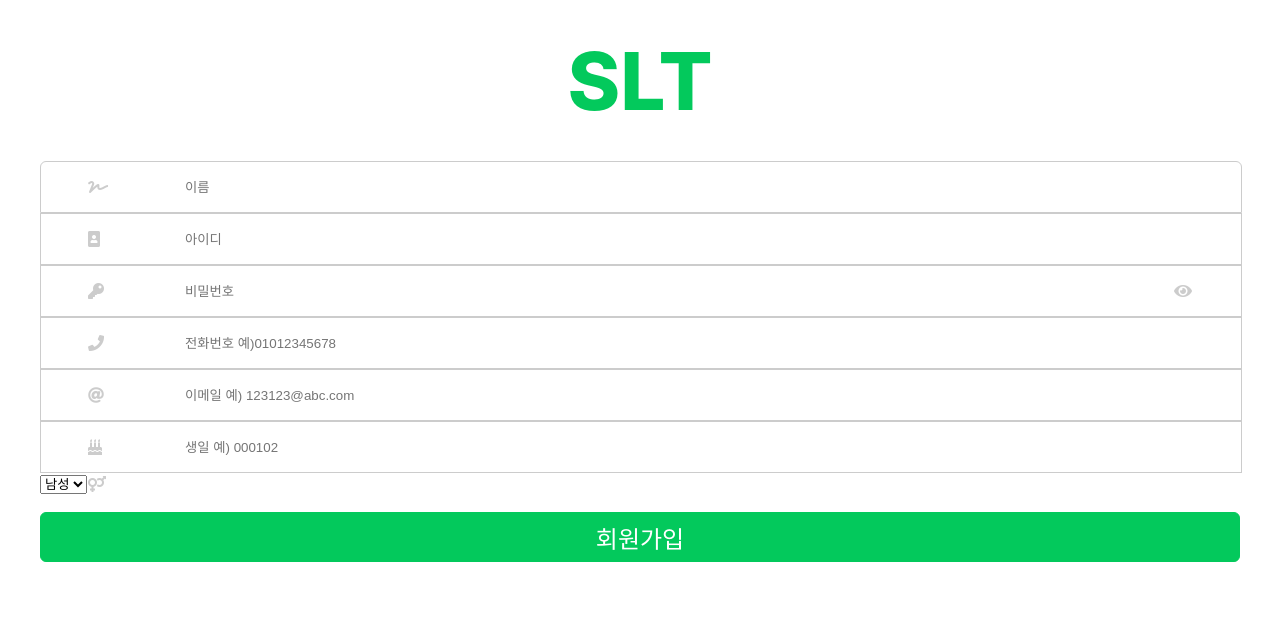
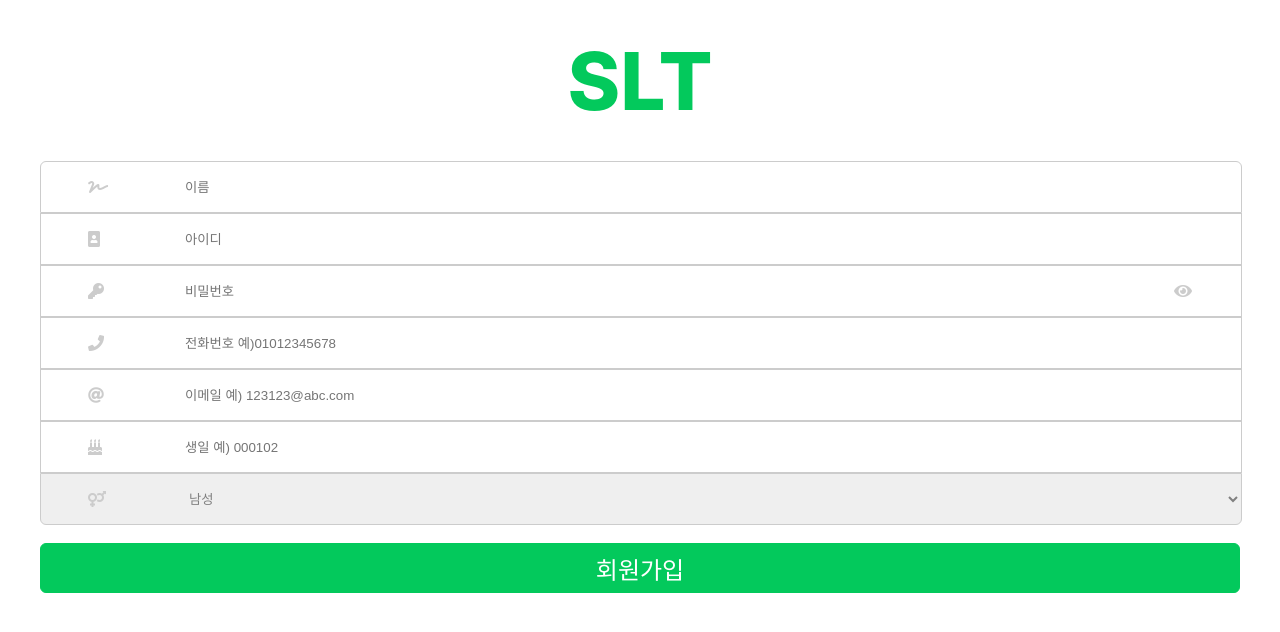
Before and after one commit to signLanguage-interpreter/signLanguageInterpreter, a React (Create React App) app: page /join in a window 1280 px wide. Shown: the top 632 px of the page. Built offline with nearby package versions, Linux system fonts and the light colour scheme.

Commit message:
change join state name

```diff
--- a/src/Components/Join/Join.scss
+++ b/src/Components/Join/Join.scss
@@ -34,7 +34,6 @@
           border: 1px solid hsl(0, 0%, 80%);
           outline: none;
           padding-left: 12%;
-
           &:focus {
             border: 1px solid hsl(147, 97%, 40%);
           }
@@ -44,7 +43,6 @@
         border-radius: 6px 6px 0 0;
         input {
           border-radius: 6px 6px 0 0;
-
           &:focus {
             border: 1px solid hsl(147, 97%, 40%);
           }
@@ -52,9 +50,15 @@
       }
       .gender_wrapper {
         border-radius: 0 0 6px 6px;
-        input {
+        select {
+          box-sizing: content-box;
+          width: 88%;
+          height: 50px;
+          border: 1px solid hsl(0, 0%, 80%);
+          outline: none;
           border-radius: 0 0 6px 6px;
-
+          padding-left: 12%;
+          color: hsl(0, 0%, 50%);
           &:focus {
             border: 1px solid hsl(147, 97%, 40%);
           }
--- a/src/Components/Register/Register.tsx
+++ b/src/Components/Register/Register.tsx
@@ -35,8 +35,6 @@ const Register = () => {
     date,
     time,
   } = register;
-
-  const [startDate, setStartDate] = useState<Date | null>(new Date());
 
   // ref
   const np_wrapper = useRef<HTMLDivElement>(null);
@@ -167,11 +165,7 @@ const Register = () => {
       </div>
       <div className="date_time_wrapper" ref={dt_wrapper}>
         <div className="date">date</div>
-        <DatePicker
-          selected={startDate}
-          onChange={(date) => setStartDate(date)}
-          inline
-        />
+
         <div className="time">time</div>
       </div>
       <button
```
